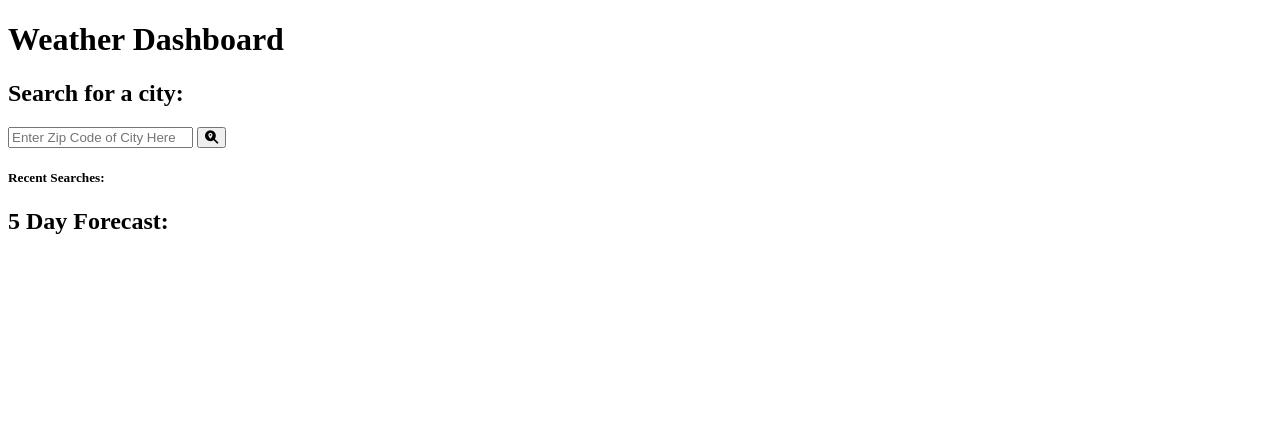
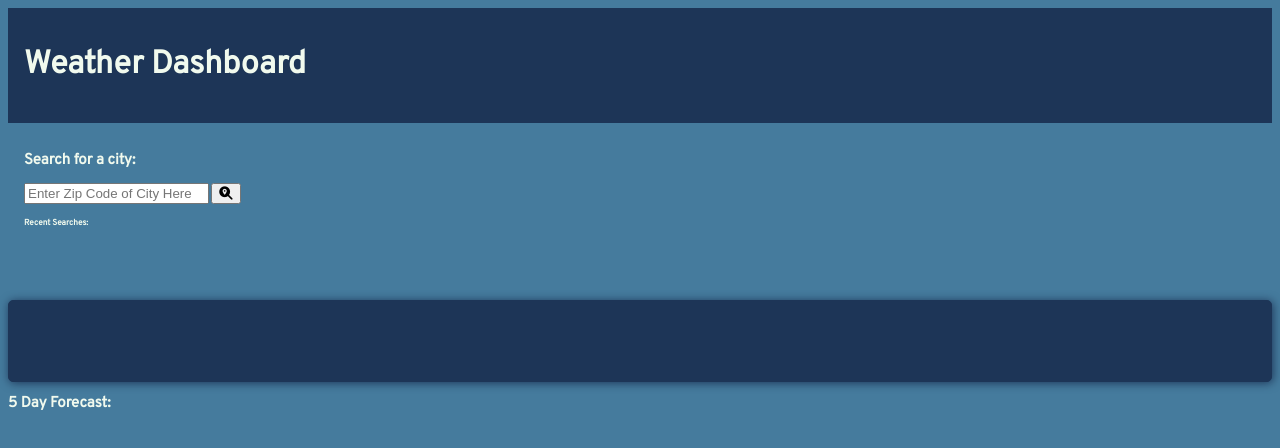
Before and after one commit to SeppalaErin/Weather-Dashboard, a plain HTML site: page index.html in a window 1280 px wide. Drawn offline with nearby package versions, Linux system fonts and the light colour scheme.

Commit message:
Added baseline css

```diff
--- a/Assets/style.css
+++ b/Assets/style.css
@@ -0,0 +1,57 @@
+@import url("https://fonts.googleapis.com/css2?family=Overpass&display=swap");
+
+body {
+  font-size: 10px;
+  background-color: #457b9d;
+  font-family: "Overpass", sans-serif;
+}
+
+header {
+  padding: 1rem;
+  background-color: #1d3557;
+  color: #f1faee;
+}
+
+header h1 {
+  font-size: 2rem;
+}
+
+main {
+  padding-bottom: 4rem;
+
+  color: #f1faee;
+}
+
+.search-container {
+  padding: 1rem;
+}
+
+.list-group {
+  font-size: 1.5rem;
+}
+
+.list-group li {
+  padding: 1rem;
+  color: #1d3557;
+}
+
+.list-group li:hover {
+  background-color: #1d3557;
+  color: #f1faee;
+  transition: 0.25s;
+}
+
+#one-day-result {
+  color: #ffffff;
+  background-color: #1d3557;
+  margin-top: 2rem;
+  border: 1px solid #1d3557;
+  border-radius: 5px;
+  padding-top: 2rem;
+  padding-bottom: 3rem;
+  box-shadow: 1px 1px 10px #1d3557;
+  background-size: cover;
+  display: flex;
+  flex-direction: column;
+  justify-content: space-evenly;
+}
```
Also changed, not shown: index.html (line endings or trailing spaces).
